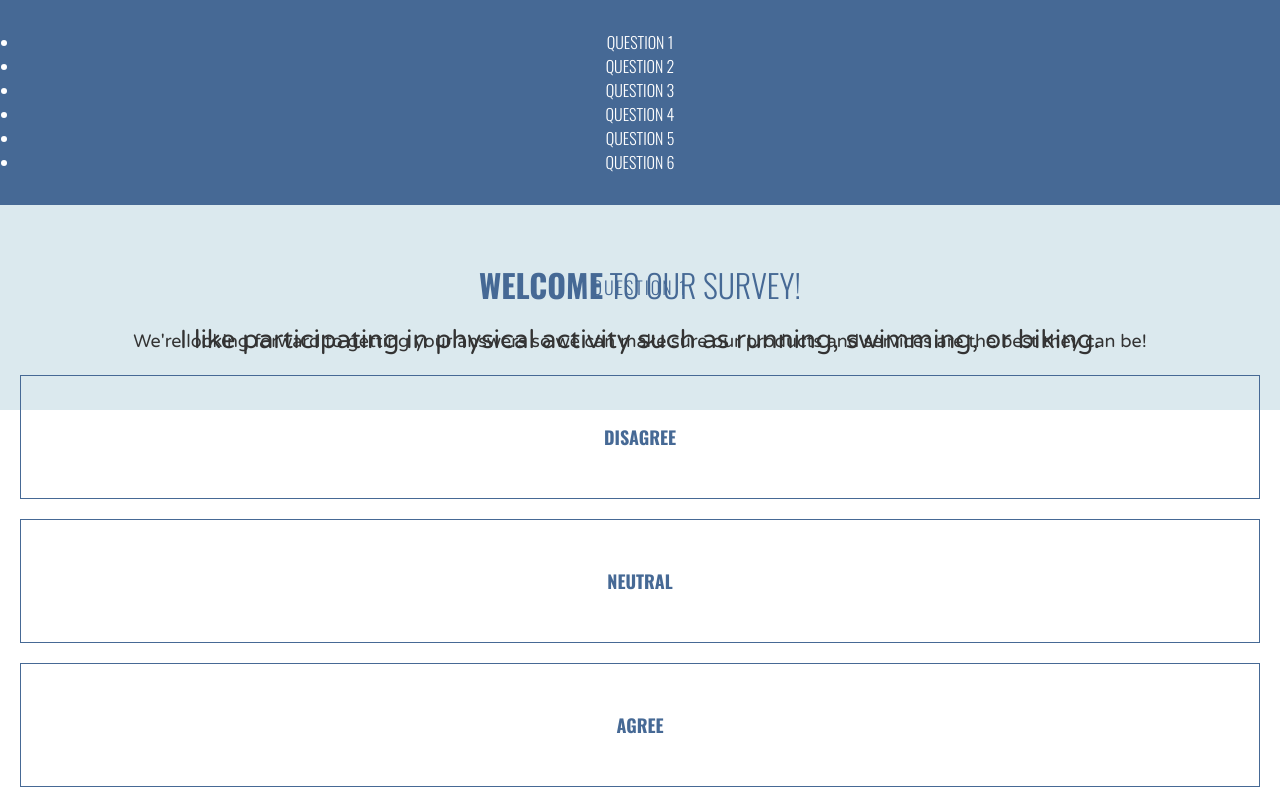
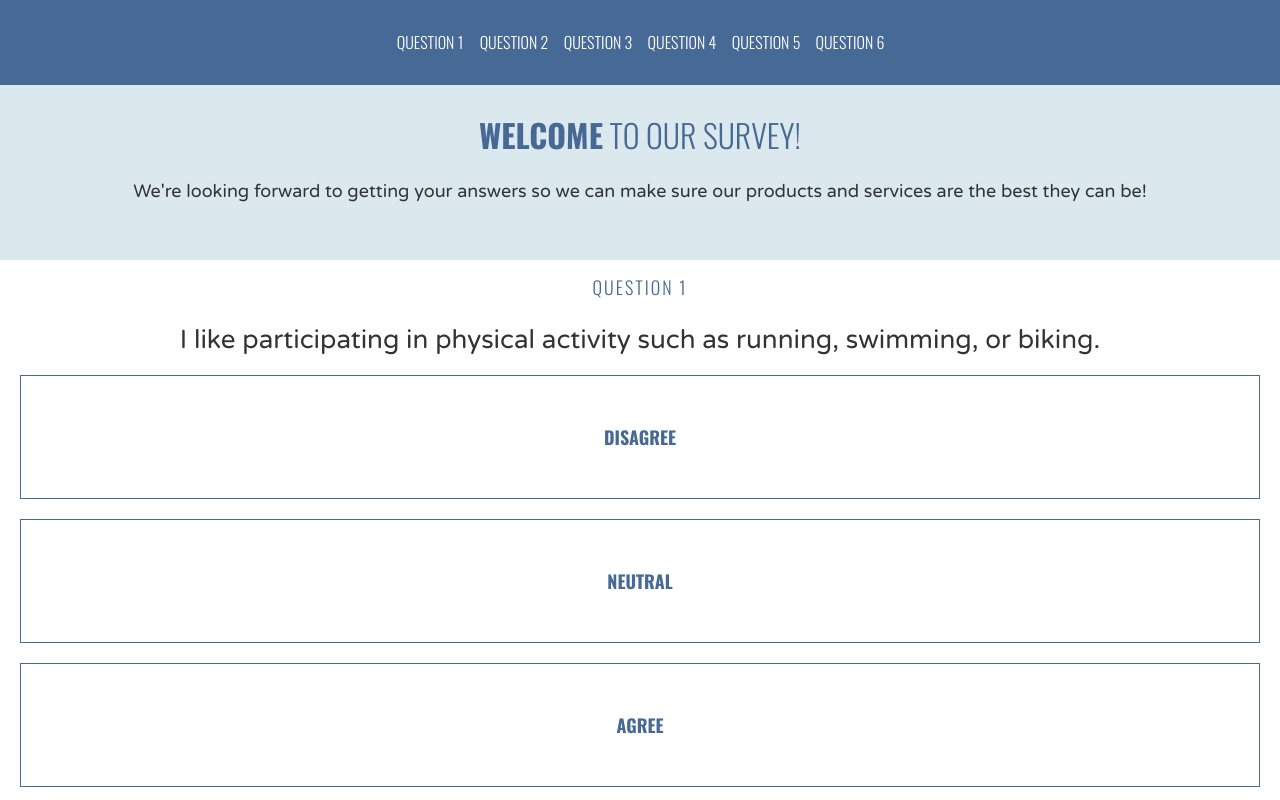
Before and after one commit to jayj10080/TG-Pre-Work, a plain HTML site: page index.html in a window 1280 px wide. Shown: the top 800 px of the page. Drawn offline with nearby package versions, Linux system fonts and the light colour scheme.

Commit message:
9. Inline-Block Display

```diff
--- a/style.css
+++ b/style.css
@@ -18,6 +18,8 @@ ul {
 }
 
 li {
+  width: 80px;
+  display: inline-block;
   color: #FFF;
   font-family: 'Oswald', sans-serif;
   font-size: 16px;
@@ -83,7 +85,7 @@ footer {
   text-align: center;
   width: 100%;
   position: relative;
-  top: 200px;
+  top: 50px;
 }
 
 .question {
```
